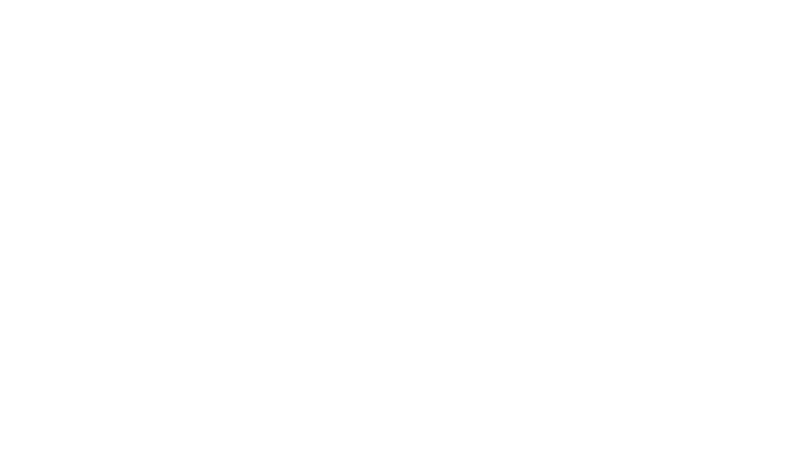
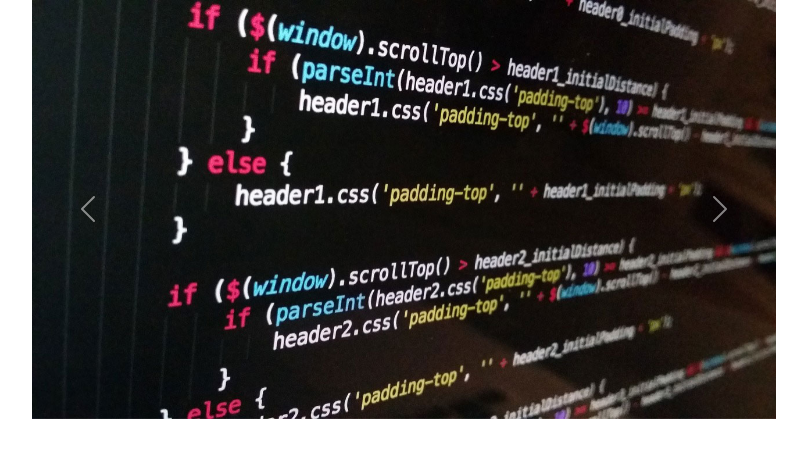
Before and after one commit to iyahiani/react, a React (Create React App) app: page /carousel in a window 1280 px wide. Before the commit this address had no page. Shown: the top 458 px of the page, without its empty margins (236-1043 px from the left). Built offline with nearby package versions, Linux system fonts and the light colour scheme.

Commit message:
formulaire

```diff
--- /dev/null
+++ b/src/components/carrousel.js
@@ -0,0 +1,43 @@
+import coding from '../images/coding.jpg'
+import mixing from '../images/mixing.jpg'
+import video from '../images/video.jpg'
+import teching from '../images/teaching.jpg'
+
+const MyCarrousel = () => {
+    return (
+        <div>
+            <body>
+            <div className="container">
+                <div className="col-8 offset-2">
+                    <div className="carousel slide" id="carousel1" data-bs-ride="carousel">
+                        <div className="carousel-inner">
+                            <div className="carousel-item active">
+                                <img src={coding} alt="coding" className="d-block w-100"/>
+                            </div>
+                            <div className="carousel-item">
+                                <img src={mixing} alt="mixing" className="d-block w-100"/>
+                            </div>
+                            <div className="carousel-item">
+                                <img src={video} alt="video" className="d-block w-100"/>
+                            </div>
+                            <div className="carousel-item">
+                                <img src={teching} alt="teching" className="d-block w-100"/>
+                            </div>
+                        </div>
+                        <button type="button" className="carousel-control-prev" data-bs-slide="prev"
+                                data-bs-target="#carousel1">
+                            <span className="carousel-control-prev-icon"></span>
+                        </button>
+                        <button type="button" className="carousel-control-next" data-bs-slide="next"
+                                data-bs-target="#carousel1">
+                            <span className="carousel-control-next-icon"></span>
+                        </button>
+                    </div>
+                </div>
+            </div>
+            </body>
+        </div>
+    )
+}
+
+export default MyCarrousel;
--- a/src/components/pagination.js
+++ b/src/components/pagination.js
@@ -25,6 +25,10 @@
                                                    className={({isActive}) => (isActive ? 'page-link active' : 'page-link')}>Modal </NavLink>
 
                 </li>
+                <li className="page-item"><NavLink to="/carousel"
+                                                   className={({isActive}) => (isActive ? 'page-link active' : 'page-link')}>Carousel </NavLink>
+
+                </li>
                 <li className="page-item"><NavLink to="/"
                                                    className={({isActive}) => (isActive ? 'page-link active' : 'page-link')}>&raquo;</NavLink>
                 </li>
--- a/src/index.js
+++ b/src/index.js
@@ -12,6 +12,7 @@
 import MyCards from "./components/cards";
 import MyFormulaire from "./components/formulaire";
 import MyModal from "./components/modal";
+import MyCarrousel from "./components/carrousel";
 
 
 const root = ReactDOM.createRoot(document.getElementById('root'));
@@ -32,6 +33,8 @@
             </Route>
             <Route path="/modal" Component={MyModal}>
             </Route>
+            <Route path="/carousel" Component={MyCarrousel}>
+            </Route>
         </Routes>
     </Router>
 );
```
